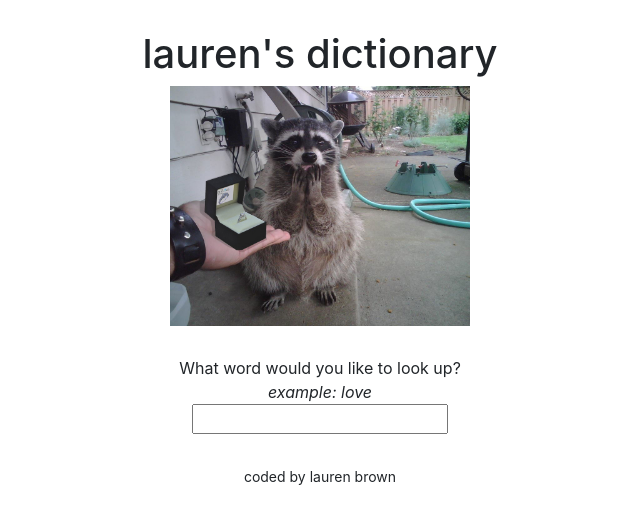
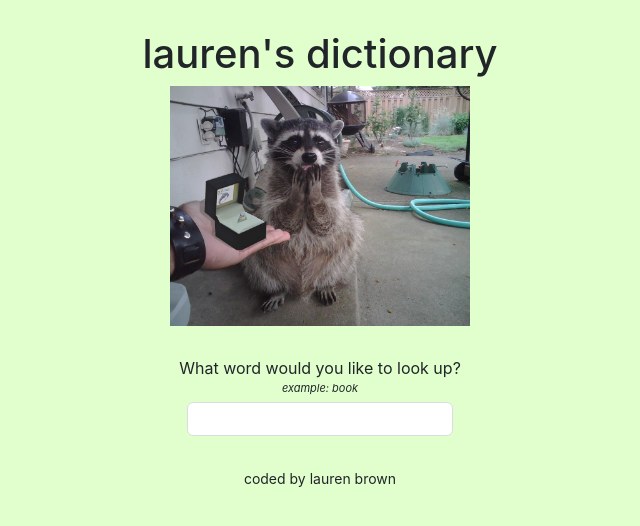
Before and after one commit to laurenbrownie/dictionary-project, a React (Create React App) app: page / in a window 1280 px wide. Shown: the top 526 px of the page, without its empty margins (320-960 px from the left). Built offline with nearby package versions, Linux system fonts and the light colour scheme; no server answers.

Commit message:
styling & loaded state

```diff
--- a/src/App.css
+++ b/src/App.css
@@ -1,3 +1,11 @@
+body {
+  background-color: #e0ffcd;
+}
+
+a {
+  color: #385170;
+}
+
 .raccoon-img {
   max-width: 300px;
   display: block;
--- a/src/App.js
+++ b/src/App.js
@@ -11,7 +11,7 @@ function App() {
           <img src={raccoon} className="raccoon-img" alt="raccoon" />
         </header>
         <main>
-          <Dictionary />
+          <Dictionary defaultWord="dictionary" />
         </main>
         <footer className="App-footer">
           <small>coded by lauren brown</small>
--- a/src/Dictionary.css
+++ b/src/Dictionary.css
@@ -1,3 +1,22 @@
 .Dictionary section {
+  background: white;
+  padding: 30px;
+  border-radius: 6px;
+  box-shadow: 0px 10px 10px rgba(0, 0, 0, 0.1);
+  margin: 20px 0;
+}
+.Dictionary .whichWord {
   text-align: center;
 }
+
+.Dictionary input {
+  padding: 4px 8px;
+  border: 1px solid #ddd;
+  border-radius: 6px;
+  color: #333;
+}
+.Dictionary .example {
+  font-size: 11px;
+  margin-bottom: 5px;
+  font-style: italic;
+}
--- a/src/Dictionary.js
+++ b/src/Dictionary.js
@@ -3,35 +3,51 @@ import axios from "axios";
 import Results from "./Results";
 import "./Dictionary.css";
 
-export default function Dictionary() {
-  let [word, setWord] = useState("");
+export default function Dictionary(props) {
+  let [word, setWord] = useState(props.defaultWord);
   let [results, setResults] = useState(null);
+  let [loaded, setLoaded] = useState(false);
 
   function handleResponse(response) {
     // console.log(response.data[0].meanings[0].definitions[0].definition);
     console.log(response.data[0]);
     setResults(response.data[0]);
   }
-  function search(event) {
-    event.preventDefault();
 
+  function search() {
     let apiUrl = `https://api.dictionaryapi.dev/api/v2/entries/en/${word}`;
     axios.get(apiUrl).then(handleResponse);
+  }
+
+  function handleSubmit(event) {
+    event.preventDefault();
+    search();
   }
   function handleWordChange(event) {
     setWord(event.target.value);
   }
+
+  function load() {
+    setLoaded(true);
+    search();
+  }
+
+  if (loaded) {
     return (
       <div className="Dictionary">
-      <section>
+        <div className="whichWord">
           What word would you like to look up?
           <br />
-        <em>example: love</em>
-        <form onSubmit={search}>
+          <div className="example">example: book</div>
+          <form onSubmit={handleSubmit}>
             <input type="search" onChange={handleWordChange} />
           </form>
-      </section>
+        </div>
         <Results results={results} />
       </div>
     );
+  } else {
+    load();
+    return "Loading...";
   }
+}
--- /dev/null
+++ b/src/Results.css
@@ -0,0 +1,5 @@
+.Results h2 {
+  font-size: 36px;
+  font-weight: bold;
+  line-height: 1.5;
+}
--- a/src/Results.js
+++ b/src/Results.js
@@ -1,11 +1,13 @@
 import React from "react";
 import Meaning from "./Meaning";
 import Phonetic from "./Phonetic";
+import "./Results.css";
 
 export default function Results(props) {
   if (props.results) {
     return (
       <div className="Results">
+        <section>
           <h2>
             <strong>{props.results.word}</strong>
           </h2>
@@ -16,12 +18,12 @@ export default function Results(props) {
               </div>
             );
           })}
-
+        </section>
         {props.results.meanings.map(function (meaning, index) {
           return (
-            <div key={index}>
+            <section key={index}>
               <Meaning meaning={meaning} />
-            </div>
+            </section>
           );
         })}
       </div>
```
Lines whose indentation alone changed are shown as unchanged.
